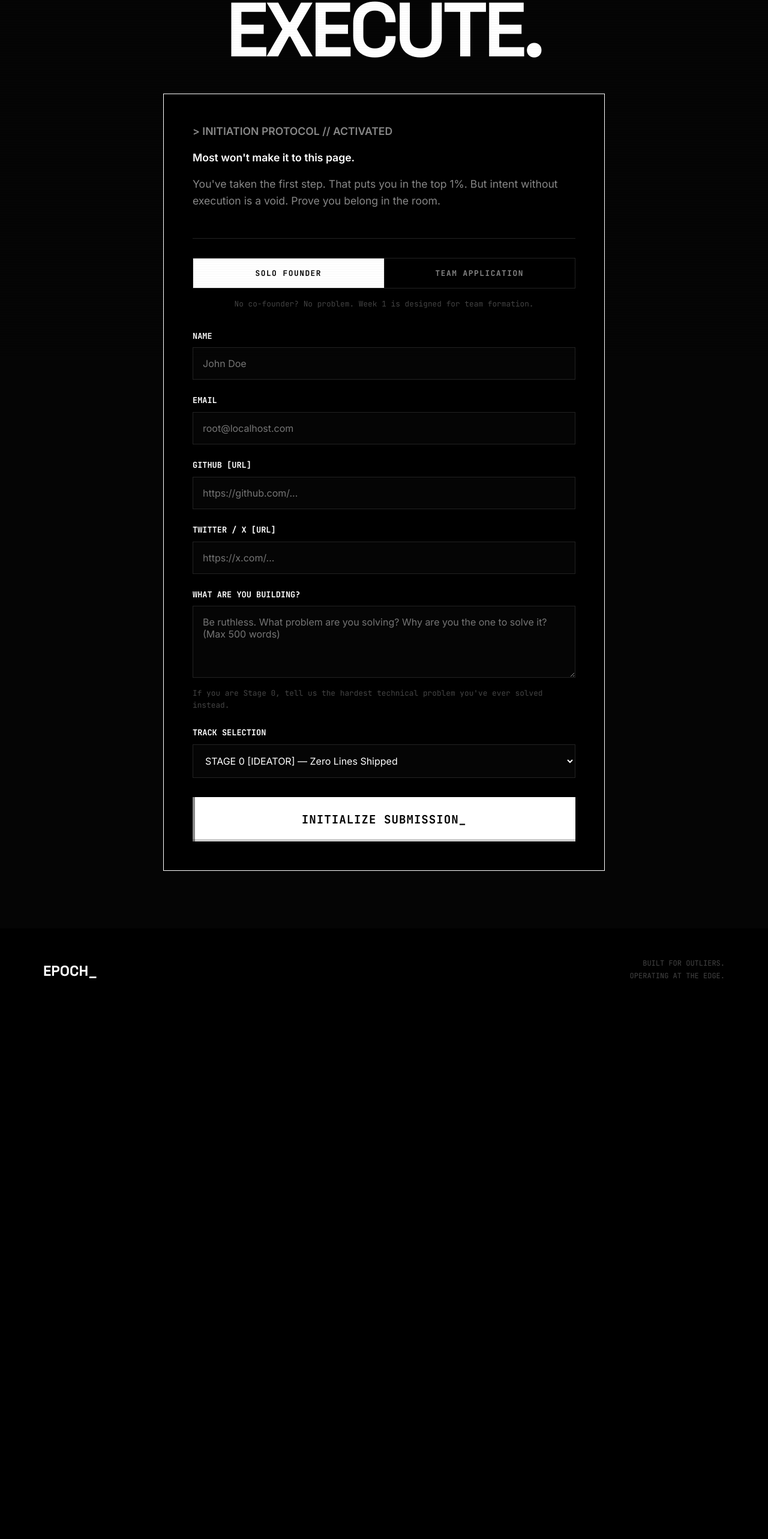
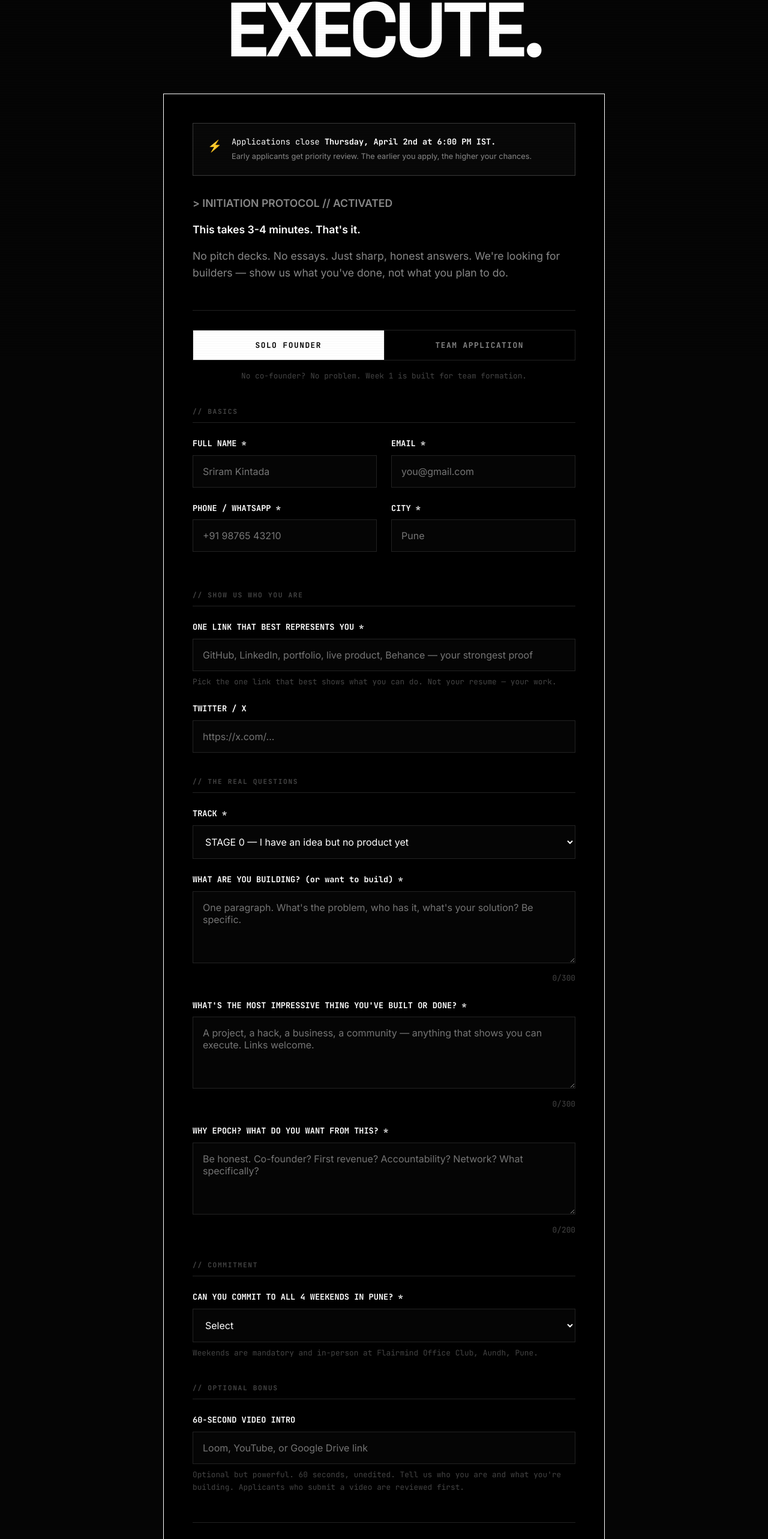
Before and after one commit to SriramKintada/Epoch_Hack, a React (Vite) app: page /apply in a window 1280 px wide. Shown: the part 206-2772 px from the top of the page at 60% size. Before the commit the page ends 1893 px from the top, so only its background shows below. Built offline with nearby package versions, Linux system fonts and the light colour scheme; no server answers.

Commit message:
Redesign application form: 13 fields, char limits, deadline banner, team toggle, video option

```diff
--- a/src/components/ApplyForm.tsx
+++ b/src/components/ApplyForm.tsx
@@ -11,18 +11,25 @@ export default function ApplyForm() {
     const [formData, setFormData] = useState({
         name: '',
         email: '',
-        github_url: '',
+        phone: '',
+        city: '',
+        best_link: '',
         twitter_url: '',
-        project_description: '',
+        apply_type: 'solo',
         track: 'STAGE 0',
-        apply_type: 'solo',
+        building: '',
+        impressive: '',
+        why_epoch: '',
+        can_commit: '',
+        video_url: '',
         team_size: '',
         team_members: '',
         team_role: ''
     });
 
     const handleChange = (e: React.ChangeEvent<HTMLInputElement | HTMLTextAreaElement | HTMLSelectElement>) => {
-        setFormData({ ...formData, [e.target.name]: e.target.value });
+        const { name, value } = e.target;
+        setFormData({ ...formData, [name]: value });
     };
 
     const handleTypeSwitch = (type: 'solo' | 'team') => {
@@ -54,8 +61,11 @@ export default function ApplyForm() {
                 <div className="apply-container">
                     <div className="apply-box fade-in" style={{ textAlign: 'center' }}>
                         <h2 className="section-title">TRANSMISSION RECEIVED.</h2>
-                        <p style={{ color: 'var(--text-muted)', marginBottom: '2rem' }}>
-                            Your metrics are being evaluated. Do not follow up. We will open a channel if you meet the threshold.
+                        <p style={{ color: 'var(--text-muted)', marginBottom: '1rem' }}>
+                            Your application is being evaluated. Early applicants get priority — you're already ahead.
+                        </p>
+                        <p style={{ color: 'var(--text-dim)', marginBottom: '2rem', fontSize: '0.9rem' }}>
+                            We'll reach out via WhatsApp or email within 48 hours if you make the cut.
                         </p>
                         <Link to="/" className="btn-secondary">RETURN TO ROOT</Link>
                     </div>
@@ -74,10 +84,20 @@ export default function ApplyForm() {
                 <h1 className="massive-text fade-in">EXECUTE.</h1>
 
                 <div className="apply-box fade-in" style={{ transitionDelay: '0.1s' }}>
+
+                    {/* Deadline Banner */}
+                    <div className="deadline-banner">
+                        <div className="deadline-icon">⚡</div>
+                        <div>
+                            <p className="deadline-main">Applications close <strong>Thursday, April 2nd at 6:00 PM IST.</strong></p>
+                            <p className="deadline-sub">Early applicants get priority review. The earlier you apply, the higher your chances.</p>
+                        </div>
+                    </div>
+
                     <div className="sys-message">
                         <p className="prompt">&gt; INITIATION PROTOCOL // ACTIVATED</p>
-                        <p style={{ color: 'var(--text-main)', fontWeight: 'bold' }}>Most won't make it to this page.</p>
-                        <p>You've taken the first step. That puts you in the top 1%. But intent without execution is a void. Prove you belong in the room.</p>
+                        <p style={{ color: 'var(--text-main)', fontWeight: 'bold' }}>This takes 3-4 minutes. That's it.</p>
+                        <p>No pitch decks. No essays. Just sharp, honest answers. We're looking for builders — show us what you've done, not what you plan to do.</p>
                     </div>
 
                     {error && (
@@ -105,74 +125,141 @@ export default function ApplyForm() {
                     </div>
                     <p className="form-hint" style={{ marginBottom: '2rem', textAlign: 'center' }}>
                         {applyType === 'solo'
-                            ? "No co-founder? No problem. Week 1 is designed for team formation."
-                            : "Applying as a team? Great. Each member should also submit individually."}
+                            ? "No co-founder? No problem. Week 1 is built for team formation."
+                            : "Applying as a team? Great — each member should also submit individually."}
                     </p>
 
                     <form onSubmit={handleSubmit}>
+
+                        {/* ── BASICS ── */}
+                        <div className="form-section-label">// BASICS</div>
+
+                        <div className="form-row">
                             <div className="form-group">
-                            <label>NAME</label>
-                            <input type="text" name="name" required placeholder="John Doe" value={formData.name} onChange={handleChange} />
+                                <label>FULL NAME *</label>
+                                <input type="text" name="name" required placeholder="Sriram Kintada" value={formData.name} onChange={handleChange} />
+                            </div>
+                            <div className="form-group">
+                                <label>EMAIL *</label>
+                                <input type="email" name="email" required placeholder="you@gmail.com" value={formData.email} onChange={handleChange} />
+                            </div>
+                        </div>
+
+                        <div className="form-row">
+                            <div className="form-group">
+                                <label>PHONE / WHATSAPP *</label>
+                                <input type="tel" name="phone" required placeholder="+91 98765 43210" value={formData.phone} onChange={handleChange} />
+                            </div>
+                            <div className="form-group">
+                                <label>CITY *</label>
+                                <input type="text" name="city" required placeholder="Pune" value={formData.city} onChange={handleChange} />
+                            </div>
+                        </div>
+
+                        {/* ── LINKS ── */}
+                        <div className="form-section-label">// SHOW US WHO YOU ARE</div>
+
+                        <div className="form-group">
+                            <label>ONE LINK THAT BEST REPRESENTS YOU *</label>
+                            <input type="url" name="best_link" required placeholder="GitHub, LinkedIn, portfolio, live product, Behance — your strongest proof" value={formData.best_link} onChange={handleChange} />
+                            <span className="form-hint">Pick the one link that best shows what you can do. Not your resume — your work.</span>
                         </div>
 
                         <div className="form-group">
-                            <label>EMAIL</label>
-                            <input type="email" name="email" required placeholder="root@localhost.com" value={formData.email} onChange={handleChange} />
-                        </div>
-
-                        <div className="form-group">
-                            <label>GITHUB [URL]</label>
-                            <input type="url" name="github_url" required placeholder="https://github.com/..." value={formData.github_url} onChange={handleChange} />
-                        </div>
-
-                        <div className="form-group">
-                            <label>TWITTER / X [URL]</label>
+                            <label>TWITTER / X</label>
                             <input type="url" name="twitter_url" placeholder="https://x.com/..." value={formData.twitter_url} onChange={handleChange} />
                         </div>
 
+                        {/* ── TEAM FIELDS ── */}
                         {applyType === 'team' && (
                             <>
+                                <div className="form-section-label">// YOUR TEAM</div>
+                                <div className="form-row">
                                     <div className="form-group">
                                         <label>TEAM SIZE</label>
                                         <select name="team_size" value={formData.team_size} onChange={handleChange}>
-                                        <option value="">Select team size</option>
+                                            <option value="">Select</option>
                                             <option value="2">2 people</option>
                                             <option value="3">3 people</option>
                                             <option value="4">4 people</option>
-                                        <option value="5+">5+ people</option>
+                                            <option value="5+">5+</option>
                                         </select>
                                     </div>
                                     <div className="form-group">
-                                    <label>YOUR ROLE IN THE TEAM</label>
-                                    <input type="text" name="team_role" placeholder="e.g. Technical Lead, Product, Design, Business" value={formData.team_role} onChange={handleChange} />
+                                        <label>YOUR ROLE</label>
+                                        <input type="text" name="team_role" placeholder="Technical Lead, Product, Design, Business..." value={formData.team_role} onChange={handleChange} />
+                                    </div>
                                 </div>
                                 <div className="form-group">
                                     <label>TEAM MEMBERS (Names + Emails)</label>
-                                    <textarea name="team_members" placeholder="List your team members and their emails — one per line.&#10;e.g. Priya Sharma — priya@gmail.com — Backend&#10;     Rahul Verma — rahul@gmail.com — Product" value={formData.team_members} onChange={handleChange}></textarea>
+                                    <textarea name="team_members" placeholder={"Priya Sharma — priya@gmail.com — Backend\nRahul Verma — rahul@gmail.com — Product"} value={formData.team_members} onChange={handleChange}></textarea>
                                     <span className="form-hint">Each team member should also submit their own individual application.</span>
                                 </div>
                             </>
                         )}
 
+                        {/* ── THE REAL QUESTIONS ── */}
+                        <div className="form-section-label">// THE REAL QUESTIONS</div>
+
                         <div className="form-group">
-                            <label>WHAT ARE YOU BUILDING?</label>
-                            <textarea name="project_description" required placeholder="Be ruthless. What problem are you solving? Why are you the one to solve it? (Max 500 words)" value={formData.project_description} onChange={handleChange}></textarea>
-                            <span className="form-hint">If you are Stage 0, tell us the hardest technical problem you've ever solved instead.</span>
+                            <label>TRACK *</label>
+                            <select name="track" value={formData.track} onChange={handleChange}>
+                                <option value="STAGE 0">STAGE 0 — I have an idea but no product yet</option>
+                                <option value="STAGE 1">STAGE 1 — I have a product but no revenue yet</option>
+                            </select>
                         </div>
 
                         <div className="form-group">
-                            <label>TRACK SELECTION</label>
-                            <select name="track" value={formData.track} onChange={handleChange}>
-                                <option value="STAGE 0">STAGE 0 [IDEATOR] — Zero Lines Shipped</option>
-                                <option value="STAGE 1">STAGE 1 [EARLY FOUNDER] — Repo Exists, Zero Revenue</option>
-                            </select>
+                            <label>WHAT ARE YOU BUILDING? (or want to build) *</label>
+                            <textarea name="building" required maxLength={300} placeholder="One paragraph. What's the problem, who has it, what's your solution? Be specific." value={formData.building} onChange={handleChange}></textarea>
+                            <span className="form-hint char-count">{formData.building.length}/300</span>
                         </div>
 
-                        <button type="submit" className="btn-primary huge-btn" disabled={loading} style={{ marginTop: '2rem' }}>
+                        <div className="form-group">
+                            <label>WHAT'S THE MOST IMPRESSIVE THING YOU'VE BUILT OR DONE? *</label>
+                            <textarea name="impressive" required maxLength={300} placeholder="A project, a hack, a business, a community — anything that shows you can execute. Links welcome." value={formData.impressive} onChange={handleChange}></textarea>
+                            <span className="form-hint char-count">{formData.impressive.length}/300</span>
+                        </div>
+
+                        <div className="form-group">
+                            <label>WHY EPOCH? WHAT DO YOU WANT FROM THIS? *</label>
+                            <textarea name="why_epoch" required maxLength={200} placeholder="Be honest. Co-founder? First revenue? Accountability? Network? What specifically?" value={formData.why_epoch} onChange={handleChange}></textarea>
+                            <span className="form-hint char-count">{formData.why_epoch.length}/200</span>
+                        </div>
+
+                        {/* ── COMMITMENT ── */}
+                        <div className="form-section-label">// COMMITMENT</div>
+
+                        <div className="form-group">
+                            <label>CAN YOU COMMIT TO ALL 4 WEEKENDS IN PUNE? *</label>
+                            <select name="can_commit" required value={formData.can_commit} onChange={handleChange}>
+                                <option value="">Select</option>
+                                <option value="yes_all">Yes — I can make all 4 weekends</option>
+                                <option value="yes_most">I can make 3 out of 4</option>
+                                <option value="unsure">Not sure yet — depends on dates</option>
+                                <option value="remote">I'd need to join some weekends remotely</option>
+                            </select>
+                            <span className="form-hint">Weekends are mandatory and in-person at Flairmind Office Club, Aundh, Pune.</span>
+                        </div>
+
+                        {/* ── OPTIONAL BONUS ── */}
+                        <div className="form-section-label">// OPTIONAL BONUS</div>
+
+                        <div className="form-group">
+                            <label>60-SECOND VIDEO INTRO</label>
+                            <input type="url" name="video_url" placeholder="Loom, YouTube, or Google Drive link" value={formData.video_url} onChange={handleChange} />
+                            <span className="form-hint">Optional but powerful. 60 seconds, unedited. Tell us who you are and what you're building. Applicants who submit a video are reviewed first.</span>
+                        </div>
+
+                        {/* ── SUBMIT ── */}
+                        <div className="submit-section">
+                            <p className="submit-reminder">⚡ Deadline: Thursday, April 2nd, 6:00 PM IST. Early submissions = priority review.</p>
+                            <button type="submit" className="btn-primary huge-btn" disabled={loading}>
                                 <div className="btn-edge-left"></div>
-                            {loading ? 'TRANSMITTING...' : 'INITIALIZE SUBMISSION_'}
+                                {loading ? 'TRANSMITTING...' : 'SUBMIT APPLICATION'}
                                 <div className="btn-edge-right"></div>
                             </button>
+                        </div>
                     </form>
                 </div>
             </div>
--- a/src/index.css
+++ b/src/index.css
@@ -947,6 +947,85 @@ h4 {
     font-family: var(--font-mono);
 }
 
+.char-count {
+    text-align: right;
+}
+
+/* Deadline Banner */
+.deadline-banner {
+    display: flex;
+    gap: 1rem;
+    align-items: flex-start;
+    padding: 1.25rem 1.5rem;
+    border: 1px solid rgba(255,255,255,0.2);
+    background: rgba(255,255,255,0.03);
+    margin-bottom: 2rem;
+}
+
+.deadline-icon {
+    font-size: 1.2rem;
+    flex-shrink: 0;
+    margin-top: 2px;
+}
+
+.deadline-main {
+    font-family: var(--font-mono);
+    font-size: 0.85rem;
+    color: var(--text-main);
+    margin-bottom: 0.25rem;
+}
+
+.deadline-sub {
+    font-size: 0.8rem;
+    color: var(--text-muted);
+}
+
+/* Form Rows (side by side) */
+.form-row {
+    display: grid;
+    grid-template-columns: 1fr 1fr;
+    gap: 1.5rem;
+}
+
+/* Form Section Labels */
+.form-section-label {
+    font-family: var(--font-mono);
+    font-size: 0.7rem;
+    font-weight: 700;
+    letter-spacing: 0.15em;
+    color: var(--text-dim);
+    margin-top: 2.5rem;
+    margin-bottom: 1.5rem;
+    padding-bottom: 0.5rem;
+    border-bottom: 1px solid var(--border);
+}
+
+/* Submit Section */
+.submit-section {
+    margin-top: 3rem;
+    padding-top: 2rem;
+    border-top: 1px solid var(--border);
+    text-align: center;
+}
+
+.submit-reminder {
+    font-family: var(--font-mono);
+    font-size: 0.8rem;
+    color: var(--text-muted);
+    margin-bottom: 1.5rem;
+}
+
+@media (max-width: 600px) {
+    .form-row {
+        grid-template-columns: 1fr;
+        gap: 0;
+    }
+    .deadline-banner {
+        flex-direction: column;
+        gap: 0.5rem;
+    }
+}
+
 /* ─── FOOTER ──────────────────────────────────────────────────────────────── */
 .footer {
     padding: 3rem 0;
```
Lines whose indentation alone changed are shown as unchanged.
